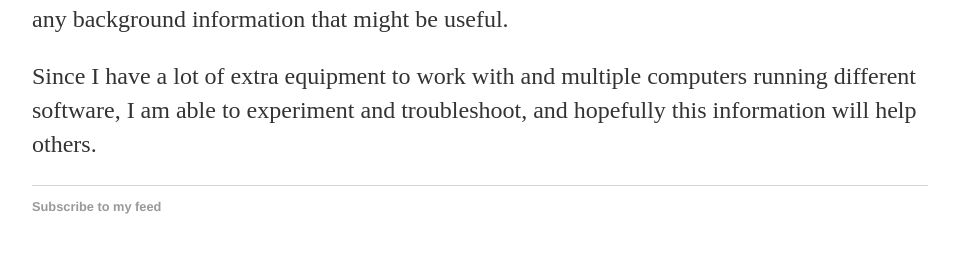
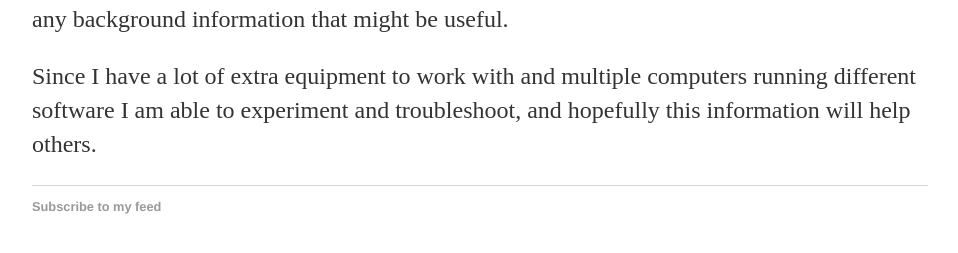
Before and after one commit to martinsblog/martinsblog.github.io, a Jekyll site: the page built from index.html, in a window 1280 px wide. Shown: the part 444-697 px from the top of the page, without its empty margins (160-1118 px from the left). Built offline with Jekyll 4.4.1, drawn with Linux system fonts in a browser that asks for light colours.

```diff
--- a/index.html
+++ b/index.html
@@ -7,5 +7,5 @@ title: Martin's Blog
 	<p>I am a computer tech who has owned and operated a repair shop since 2011.</p>
 	<p>I have learned a lot in that time and have decided it is time to start giving back to the online community in my own small way. I will be sharing my adventures in fixing computers by posting here on my <a href="https://github.com">GitHub</a> page using <a href="https://jekyllrb.com">Jekyll</a> thanks to <a href="https://jmcglone.com/guides/github-pages/">this excellent tutorial</a>.</p>
     <p>These posts are not meant to be tutorials or step-by-step guides. What they are is short articles about my process for working through a problem and arriving at a solution, including any background information that might be useful.</p>
-    <p>Since I have a lot of extra equipment to work with and multiple computers running different software, I am able to experiment and troubleshoot, and hopefully this information will help others.</p>
+    <p>Since I have a lot of extra equipment to work with and multiple computers running different software I am able to experiment and troubleshoot, and hopefully this information will help others.</p>
     	</div><!-- /.blurb -->
```
